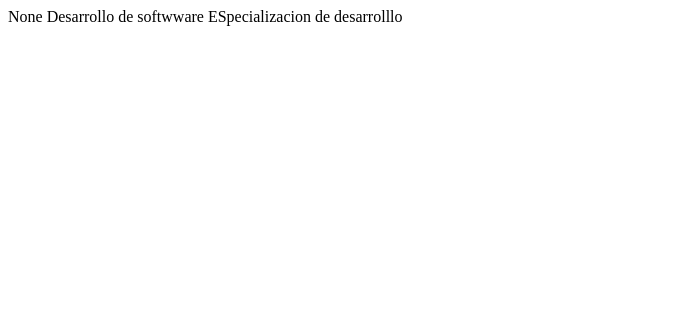
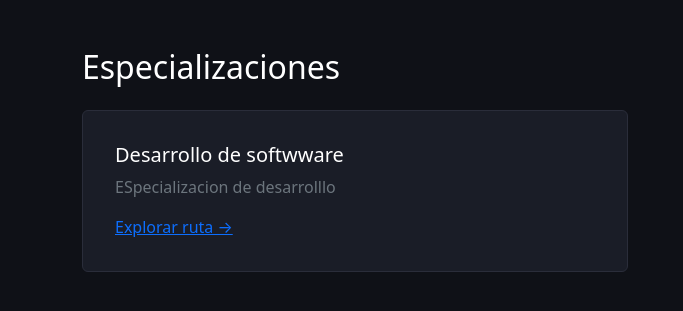
Before and after one commit to juanjosediazrodriguez/P1-roadmap-grupo5, a Django app: page / in a window 1280 px wide. Shown: the top 311 px of the page, without its empty margins (0-683 px from the left). Run offline with Django 5.2, Linux system fonts and the light colour scheme; data comes from the database, SQL or seed files in the repository; both versions use the stored data as it was before the commit.

Commit message:
modificacion del model para eliminar icon, color

```diff
--- a/roadmap/models.py
+++ b/roadmap/models.py
@@ -4,8 +4,7 @@ from django.db import models
 class Specialization(models.Model):
     name = models.CharField(max_length=100, unique=True)
     description = models.TextField()
-    icon = models.CharField(max_length=50, blank=True, null=True)
-    color = models.CharField(max_length=7, blank=True, null=True)  # Hex color
+
 
     class Meta:
         ordering = ['name']
--- /dev/null
+++ b/roadmap/static/roadmap/style.css
@@ -0,0 +1,5 @@
+ body { background-color: #0f1117; color: #ffffff; }
+
+.card { background-color: #1a1d27; border: 1px solid #2a2d3a; color: #ffffff; }
+
+.card:hover { border-color: #4a90e2; }
--- a/roadmap/templates/roadmap/home.html
+++ b/roadmap/templates/roadmap/home.html
@@ -1,6 +1,35 @@
 <!-- Por cada especialización muestra: icono, nombre, descripción -->
-{% for spec in specializations %}
-    {{ spec.icon }}
-    {{ spec.name }}
-    {{ spec.description }}
-{% endfor %}
+<!DOCTYPE html>
+<html lang="es">
+{% load static %}
+<!DOCTYPE html>
+<html lang="es">
+<head>
+    <meta charset="UTF-8">
+    <title>Roadmap</title>
+    <link href="https://cdn.jsdelivr.net/npm/bootstrap@5.3.0/dist/css/bootstrap.min.css" rel="stylesheet">
+    <link rel="stylesheet" href="{% static 'roadmap/style.css' %}">
+</head>
+
+<body>
+    <div class="container mt-5">
+        <h2 class="mb-4">Especializaciones</h2>
+
+        <div class="row row-cols-1 row-cols-md-2 g-4">
+            {% for spec in specializations %}
+            <div class="col">
+                <div class="card h-100 p-3">
+                    <div class="card-body">
+                        <h5 class="card-title">{{ spec.name }}</h5>
+                        <p class="card-text text-secondary">{{ spec.description }}</p>
+                        <a href="#" class="text-primary">Explorar ruta &rarr;</a>
+                    </div>
+                </div>
+            </div>
+            {% empty %}
+            <p>No hay especializaciones.</p>
+            {% endfor %}
+        </div>
+    </div>
+</body>
+</html>
```
Also changed, not shown: db.sqlite3, roadmap/migrations/0002_remove_specialization_color_and_more.py (added).
